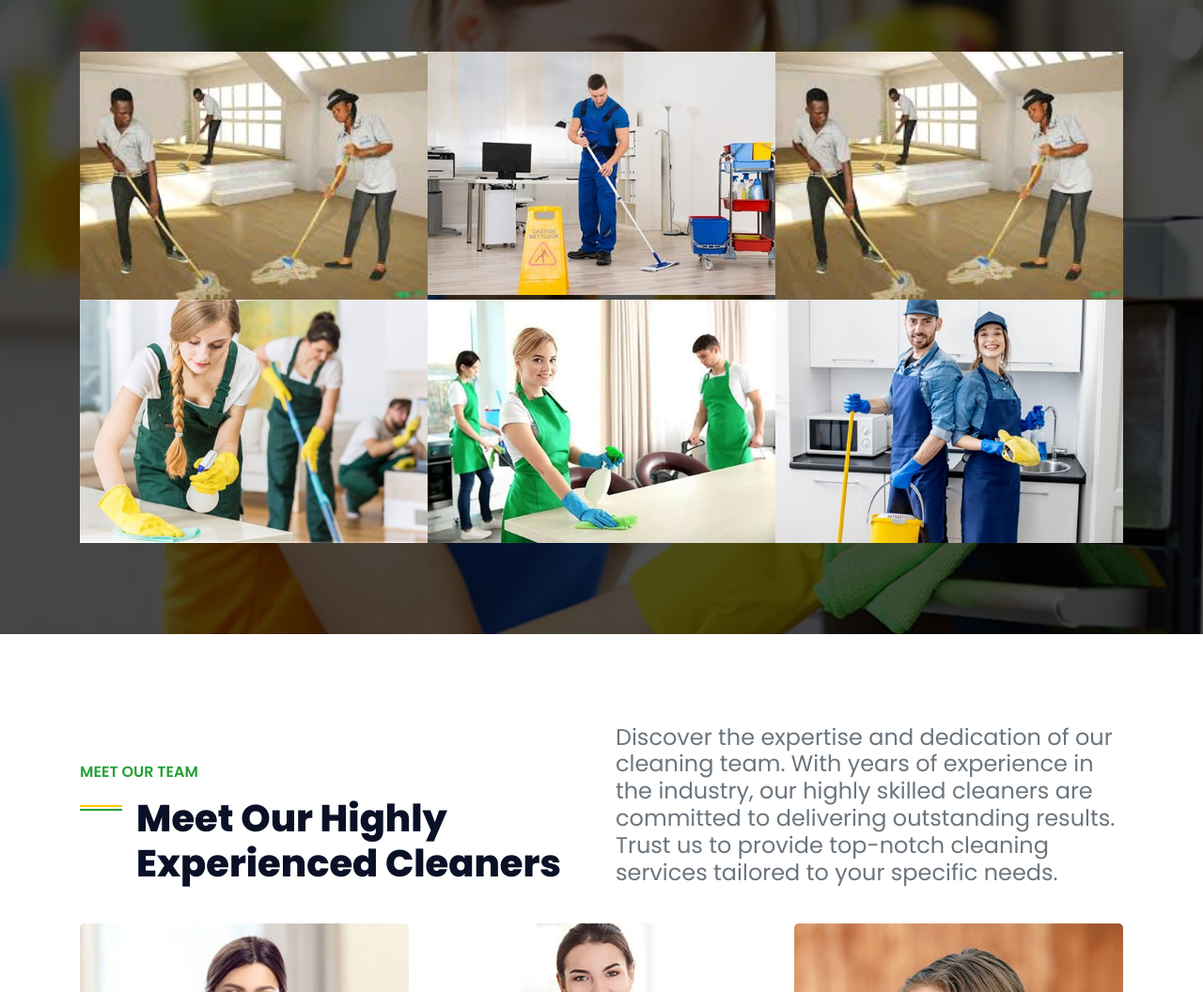
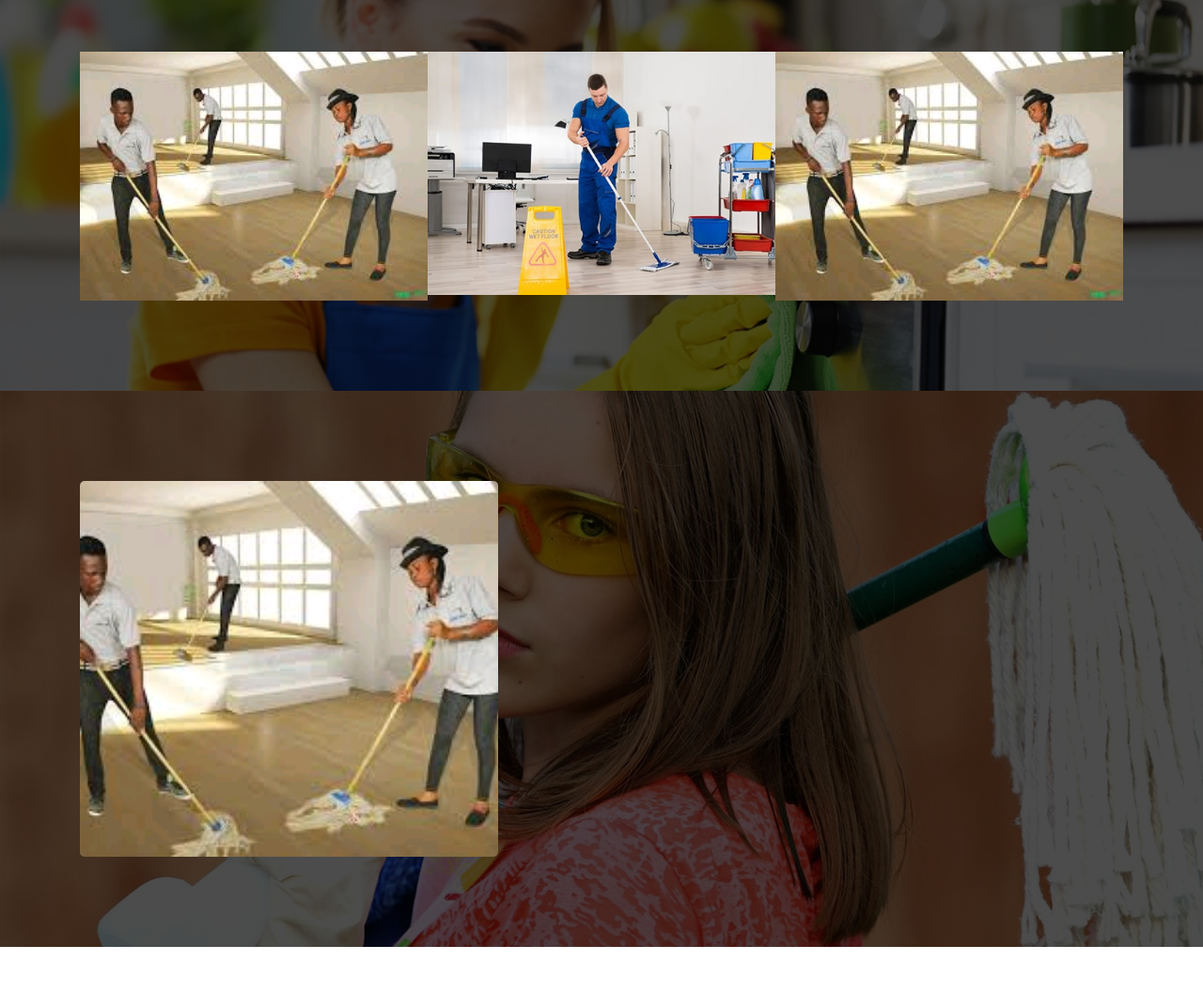
Before and after one commit to Prince-chimaeze/Ify-clean, a plain HTML site: page index.html in a window 1280 px wide. Shown: the part 2903-3959 px from the top of the page at 94% size. Drawn offline with nearby package versions, Linux system fonts and the light colour scheme; files that its build step writes are made by us from their sources.

Commit message:
second commit

```diff
--- a/index.html
+++ b/index.html
@@ -363,7 +363,7 @@
                         </div>
                     </div>
                 </div>
-                <div class="col-lg-4 col-md-6 col-sm-12 p-0 portfolio-item">
+                <!-- <div class="col-lg-4 col-md-6 col-sm-12 p-0 portfolio-item">
                     <div class="position-relative overflow-hidden">
                         <div class="portfolio-img">
                             <img class="img-fluid w-100" src="img/portfolio-4.jpg" alt="">
@@ -380,8 +380,8 @@
                             </div>
                         </div>
                     </div>
-                </div>
-                <div class="col-lg-4 col-md-6 col-sm-12 p-0 portfolio-item">
+                </div> -->
+                <!-- <div class="col-lg-4 col-md-6 col-sm-12 p-0 portfolio-item">
                     <div class="position-relative overflow-hidden">
                         <div class="portfolio-img">
                             <img class="img-fluid w-100" src="img/portfolio-5.jpg" alt="">
@@ -398,8 +398,8 @@
                             </div>
                         </div>
                     </div>
-                </div>
-                <div class="col-lg-4 col-md-6 col-sm-12 p-0 portfolio-item">
+                </div> -->
+                <!-- <div class="col-lg-4 col-md-6 col-sm-12 p-0 portfolio-item">
                     <div class="position-relative overflow-hidden">
                         <div class="portfolio-img">
                             <img class="img-fluid w-100" src="img/portfolio-6.jpg" alt="">
@@ -416,7 +416,7 @@
                             </div>
                         </div>
                     </div>
-                </div>
+                </div> -->
             </div>
         </div>
         </div>
@@ -425,7 +425,7 @@
 
 
     <!-- Team Start -->
-    <div class="container-fluid py-5">
+    <!-- <div class="container-fluid py-5">
         <div class="container py-5">
             <div class="row align-items-end mb-4">
                 <div class="col-lg-6">
@@ -507,7 +507,7 @@
                 </div>
             </div>
         </div>
-    </div>
+    </div> -->
     <!-- Team End -->
 
 
@@ -515,7 +515,7 @@
     <div class="container-fluid bg-testimonial py-5">
         <div class="container py-5">
             <div class="row">
-                <div class="col-lg-7 pt-lg-5 pb-5">
+                <!-- <div class="col-lg-7 pt-lg-5 pb-5">
                     <h6 class="text-secondary font-weight-semi-bold text-uppercase mb-3">Testimonial</h6>
                     <h1 class="section-title text-white mb-5">What Our Clients Say</h1>
                     <div class="owl-carousel testimonial-carousel position-relative">
@@ -550,7 +550,7 @@
                             <p>Tempor at diam tempor sed. Sanctus dolor ipsum ut nonumy amet clita sea. Sed eos sed dolores vero no. Ipsum elitr elitr stet dolor  lorem erat. Diam no amet sea justo vero ut. Dolor ipsum kasd ipsum dolore.</p>
                         </div>
                     </div>
-                </div>
+                </div> -->
                 <div class="col-lg-5" style="min-height: 400px;">
                     <div class="position-relative h-100 rounded overflow-hidden">
                         <img class="position-absolute w-100 h-100" src="img/portfolio.jpg" style="object-fit: cover;">
```
